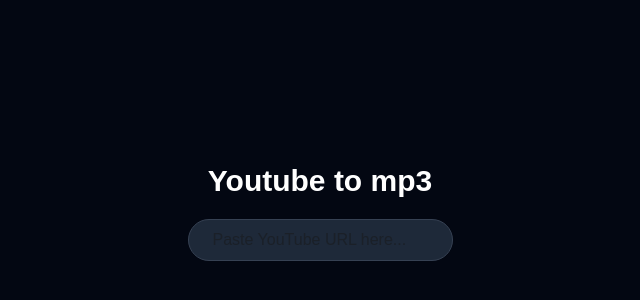
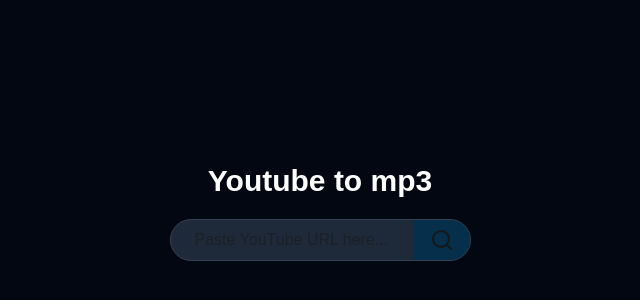
Before and after one commit to cdiaconu04/Youtube-Downloader, a Next.js app: page / in a window 1280 px wide. Shown: the part 188-488 px from the top of the page, without its empty margins (320-960 px from the left). Built offline with nearby package versions, Linux system fonts and the light colour scheme.

Commit message:
Added search icon

```diff
--- a/src/app/page.js
+++ b/src/app/page.js
@@ -10,7 +10,7 @@
     <div className="min-h-screen flex flex-col items-center justify-center bg-gray-950 space-y-5">
       <h1 className="text-3xl font-bold text-white">Youtube to mp3</h1>
 
-      <div className="flex flex-row rounded-full bg-gray-800 border border-gray-700 space-x-5">
+      <div className="flex flex-row rounded-full bg-gray-800 border border-gray-700">
         <input
           type="text"
           placeholder="Paste YouTube URL here..."
@@ -19,10 +19,12 @@
           className="w-full pl-6 pr-3 py-2 rounded-l-full"
         />
 
-        <div className="flex item-center justify-center">
-          {/* <Search/> */}
-          <button/>
+        <div className="flex item-center justify-center bg-sky-950 rounded-r-full px-4 hover:bg-sky-800">
+          <button className="">
+            <Search/>
+          </button>
         </div>
+
       </div>
 
 
```
